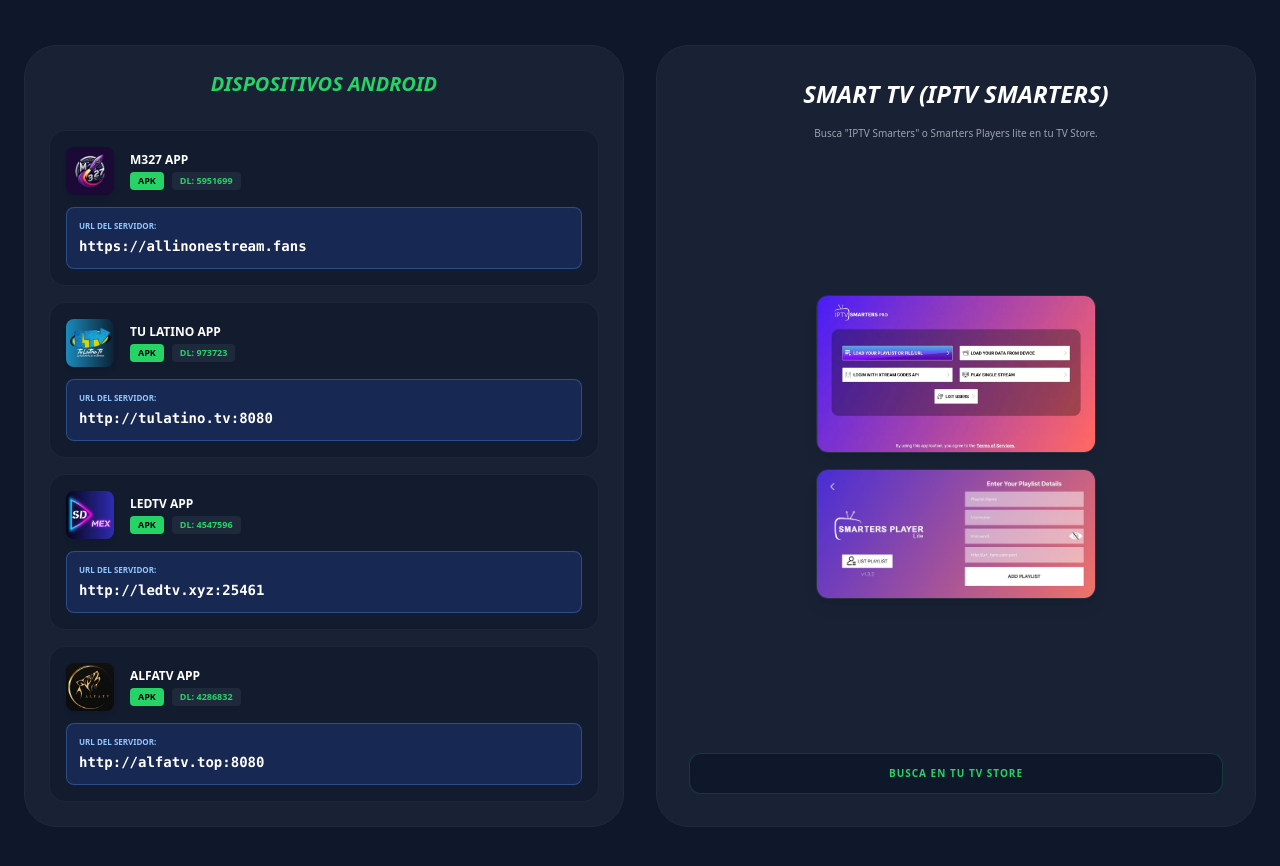
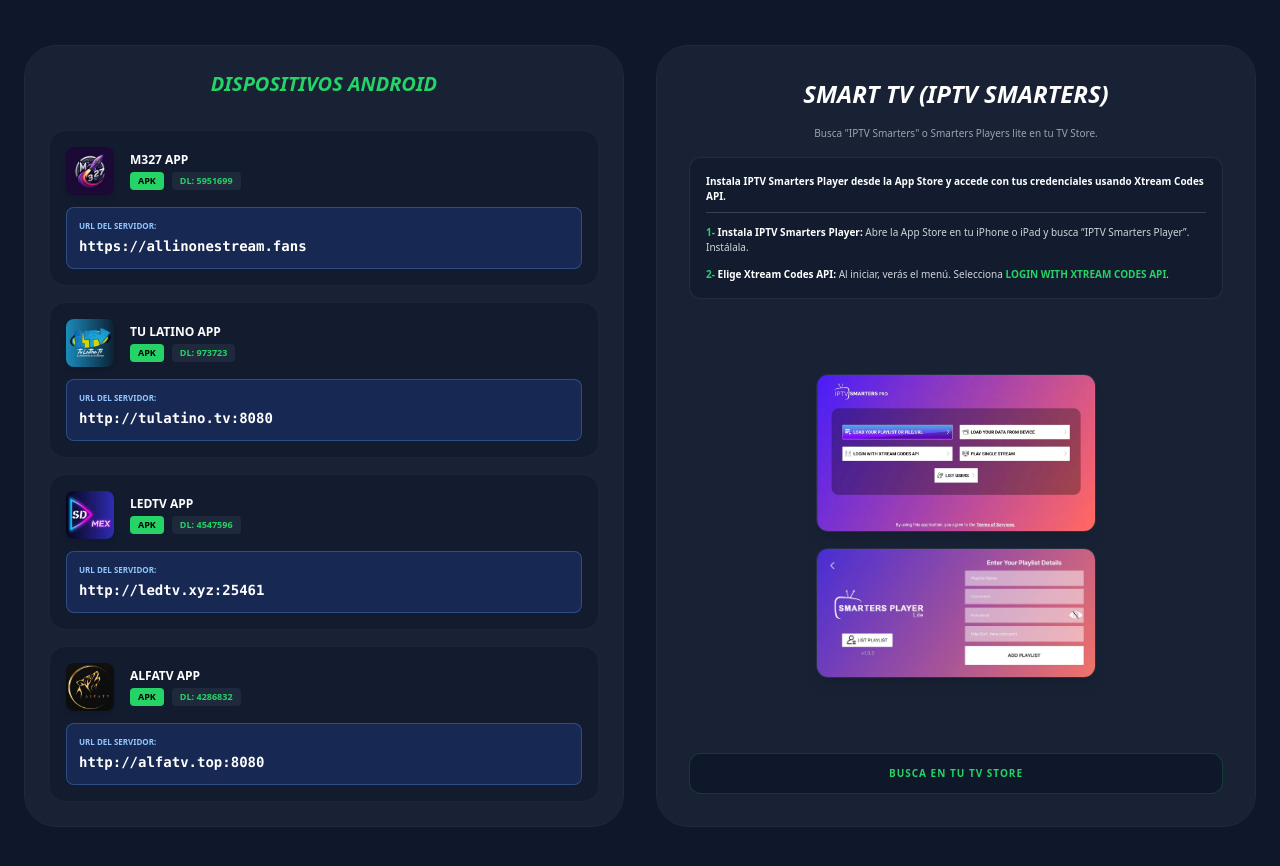
Before and after one commit to raym79-maker/LandingPage, a website: page public/index.html in a window 1280 px wide. Shown: the part 1400-2266 px from the top of the page. Drawn offline with nearby package versions, Linux system fonts and the light colour scheme.

Commit message:
Update index.html

```diff
--- a/public/index.html
+++ b/public/index.html
@@ -184,12 +184,22 @@
             <div class="glass rounded-[2rem] border border-gray-800 p-8 text-center flex flex-col items-center justify-between">
                 <div>
                     <h3 class="text-2xl font-black uppercase italic text-white mb-4">SMART TV (IPTV SMARTERS)</h3>
-                    <p class="text-gray-400 text-[10px] mb-6 max-w-xs mx-auto"> Busca "IPTV Smarters" o Smarters Players lite en tu TV Store.</p>
+                    <p class="text-gray-400 text-[10px] mb-4">Busca "IPTV Smarters" o Smarters Players lite en tu TV Store.</p>
+
+                    <div class="text-left mb-6 p-4 bg-slate-900/50 rounded-xl border border-gray-700/50">
+                        <p class="text-[10px] text-white font-bold mb-3 border-b border-gray-700 pb-2">Instala IPTV Smarters Player desde la App Store y accede con tus credenciales usando Xtream Codes API.</p>
+                        <ol class="text-[10px] text-gray-300 space-y-3 list-none">
+                            <li><span class="text-brand font-bold">1-</span> <span class="font-bold text-white">Instala IPTV Smarters Player:</span> Abre la App Store en tu iPhone o iPad y busca “IPTV Smarters Player”. Instálala.</li>
+                            <li><span class="text-brand font-bold">2-</span> <span class="font-bold text-white">Elige Xtream Codes API:</span> Al iniciar, verás el menú. Selecciona <span class="text-brand font-bold">LOGIN WITH XTREAM CODES API</span>.</li>
+                        </ol>
+                    </div>
                 </div>
+
                 <div class="w-full space-y-4">
                     <img src="/img/xtream.png" class="w-full max-w-[280px] mx-auto rounded-xl shadow-lg border border-gray-700/50" alt="Xtream">
                     <img src="/img/iptvsmarters.jpeg" class="w-full max-w-[280px] mx-auto rounded-xl shadow-lg border border-gray-700/50" alt="Smarters">
                 </div>
+
                 <div class="mt-6 w-full">
                     <span class="block w-full py-3 bg-slate-900 text-brand text-[10px] font-bold rounded-xl border border-brand/20 uppercase tracking-widest">BUSCA EN TU TV STORE</span>
                 </div>
```
